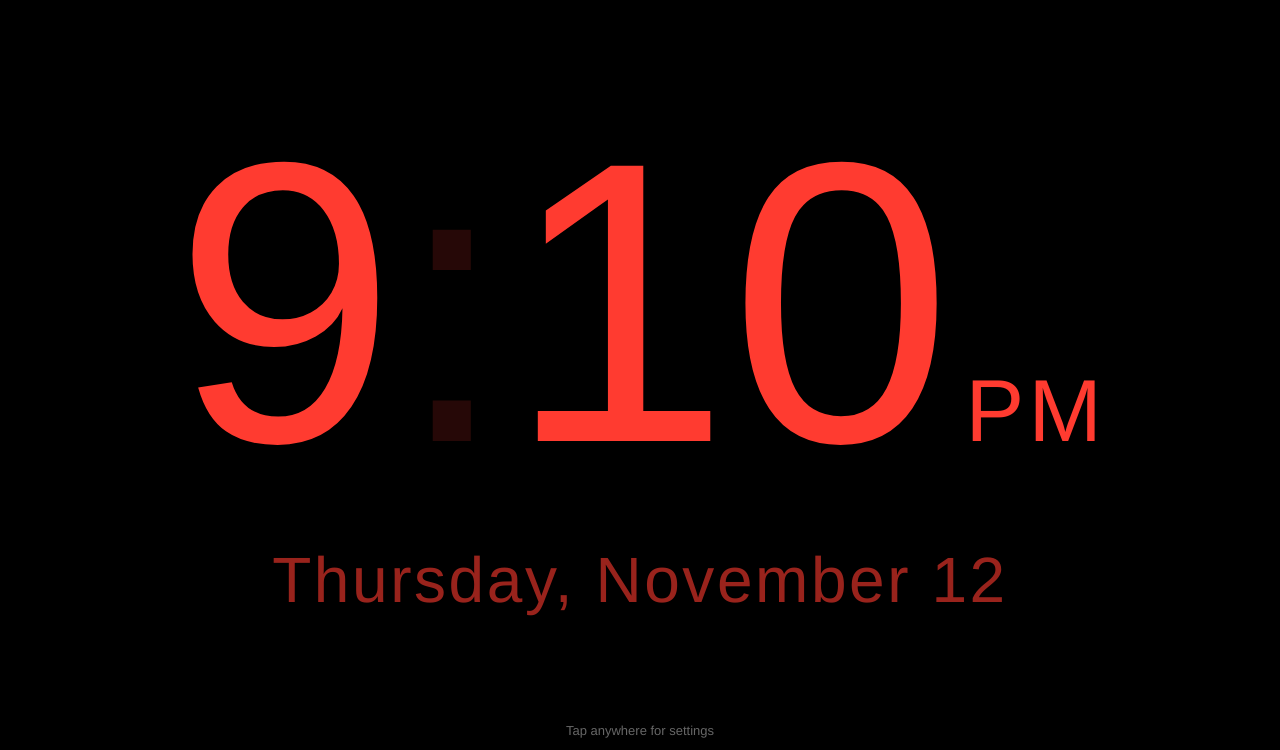
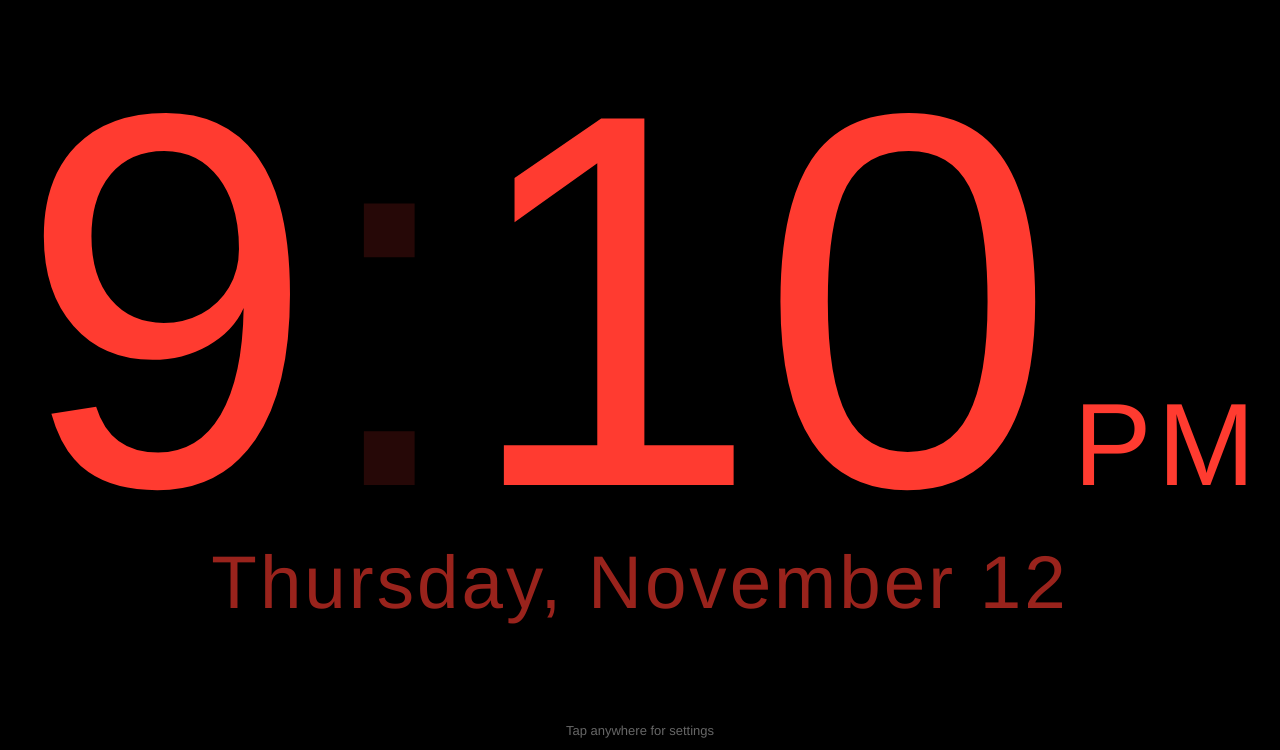
Before and after one commit to cbechtell/free-iphone-clock, a plain HTML site: page index.html in a window 1280 px wide. Shown: the part 50-800 px from the top of the page. Drawn offline with Linux system fonts and the light colour scheme.

Commit message:
Add files via upload

```diff
--- a/index.html
+++ b/index.html
@@ -30,8 +30,13 @@
     color: #fff;
     transition: opacity 2s ease;
   }
+  #clock {
+    display: flex;
+    flex-direction: column;
+    align-items: center;
+  }
   #time {
-    line-height: 1.1;
+    line-height: 0.85;
     white-space: nowrap;
     font-variant-numeric: tabular-nums;
   }
@@ -43,7 +48,7 @@
     letter-spacing: 0.05em;
   }
   #date {
-    margin-top: 0.3em;
+    margin-top: 0.15em;
     opacity: 0.6;
     white-space: nowrap;
     letter-spacing: 0.04em;
@@ -148,8 +153,10 @@
 </style>
 </head>
 <body>
-  <div id="time"><span id="hh">--</span><span id="colon">:</span><span id="mm">--</span><span id="ampm"></span></div>
-  <div id="date"></div>
+  <div id="clock">
+    <div id="time"><span id="hh">--</span><span id="colon">:</span><span id="mm">--</span><span id="ampm"></span></div>
+    <div id="date"></div>
+  </div>
   <div id="hint">Tap anywhere for settings</div>
 
   <div id="menu" data-action="close">
@@ -162,6 +169,11 @@
       <div class="row">
         <div class="seg" id="seg12" data-action="h12">12 hour</div>
         <div class="seg" id="seg24" data-action="h24">24 hour</div>
+      </div>
+      <div class="label">Show</div>
+      <div class="row">
+        <div class="seg" id="segAmpm" data-action="toggleAmpm">AM / PM</div>
+        <div class="seg" id="segDate" data-action="toggleDate">Date</div>
       </div>
       <div class="done" data-action="close">Done</div>
     </div>
@@ -207,13 +219,15 @@
   var MENU_TIMEOUT = 20;
 
   // ---------- Saved settings ----------
-  var state = { theme: 1, h24: false, font: 0 };
+  var state = { theme: 1, h24: false, font: 0, showAmpm: true, showDate: true };
   try {
     var saved = JSON.parse(localStorage.getItem("clockPrefs"));
     if (saved) {
       if (typeof saved.theme === "number" && saved.theme < themes.length) state.theme = saved.theme;
       if (typeof saved.h24 === "boolean") state.h24 = saved.h24;
       if (typeof saved.font === "number" && saved.font < fonts.length) state.font = saved.font;
+      if (typeof saved.showAmpm === "boolean") state.showAmpm = saved.showAmpm;
+      if (typeof saved.showDate === "boolean") state.showDate = saved.showDate;
     }
   } catch (e) {}
 
@@ -233,6 +247,9 @@
   var colorRow = document.getElementById("colorRow");
   var seg12 = document.getElementById("seg12");
   var seg24 = document.getElementById("seg24");
+  var segAmpm = document.getElementById("segAmpm");
+  var segDate = document.getElementById("segDate");
+  var clockEl = document.getElementById("clock");
 
   function pad(n) { return n < 10 ? "0" + n : "" + n; }
 
@@ -280,6 +297,14 @@
     seg24.style.borderColor = state.h24 ? c : "#1c1c1e";
     seg12.style.color = state.h24 ? "#ddd" : c;
     seg24.style.color = state.h24 ? c : "#ddd";
+    setToggle(segAmpm, state.showAmpm, c);
+    setToggle(segDate, state.showDate, c);
+  }
+
+  function setToggle(el, on, c) {
+    el.style.borderColor = on ? c : "#1c1c1e";
+    el.style.color = on ? c : "#666";
+    el.style.textDecoration = on ? "none" : "line-through";
   }
 
   // ---------- Clock look ----------
@@ -297,27 +322,36 @@
   }
 
   // Scale the digits to fill the screen, whatever the font or orientation.
+  // Size the time and date together so they fill the screen edge to edge.
+  // The date is sized as a fraction of the time, so one scale factor fits both.
+  var EDGE_W = 0.97, EDGE_H = 0.96, DATE_RATIO = 0.14;
   function fit() {
     var W = window.innerWidth, H = window.innerHeight;
-    var fs = H * 0.5;
+    var fs = 100;
     timeEl.style.fontSize = fs + "px";
-    var w = timeEl.offsetWidth, h = timeEl.offsetHeight;
-    var scale = Math.min(1, (W * 0.92) / w, (H * 0.62) / h);
-    fs = fs * scale;
+    dateEl.style.fontSize = (fs * DATE_RATIO) + "px";
+    var w = clockEl.offsetWidth, h = clockEl.offsetHeight;
+    if (!w || !h) return;
+    fs = fs * Math.min((W * EDGE_W) / w, (H * EDGE_H) / h);
     timeEl.style.fontSize = fs + "px";
-    dateEl.style.fontSize = Math.max(14, fs * 0.16) + "px";
+    dateEl.style.fontSize = (fs * DATE_RATIO) + "px";
   }
 
   // ---------- Ticking ----------
   var lastMinuteKey = "";
 
   function render() {
+    draw();
+    setTimeout(render, 1000 - (Date.now() % 1000) + 10);
+  }
+
+  function draw() {
     var now = new Date();
     var h = now.getHours(), m = now.getMinutes(), s = now.getSeconds();
 
     colonEl.className = (s % 2 === 0) ? "" : "off";
 
-    var key = h + ":" + m + ":" + state.h24;
+    var key = h + ":" + m + ":" + state.h24 + ":" + state.showAmpm + ":" + state.showDate;
     if (key !== lastMinuteKey) {
       lastMinuteKey = key;
       if (state.h24) {
@@ -329,6 +363,8 @@
         hhEl.textContent = "" + h12;
         ampmEl.textContent = h < 12 ? "AM" : "PM";
       }
+      ampmEl.style.display = (!state.h24 && state.showAmpm) ? "inline" : "none";
+      dateEl.style.display = state.showDate ? "block" : "none";
       mmEl.textContent = pad(m);
       dateEl.textContent = days[now.getDay()] + ", " + months[now.getMonth()] + " " + now.getDate();
 
@@ -337,8 +373,6 @@
 
       fit();
     }
-
-    setTimeout(render, 1000 - (Date.now() % 1000) + 10);
   }
 
   // ---------- Menu open/close ----------
@@ -375,7 +409,11 @@
     } else if (action === "color") {
       state.theme = idx; save(); applyLook();
     } else if (action === "h12" || action === "h24") {
-      state.h24 = (action === "h24"); lastMinuteKey = ""; save(); updateMenu();
+      state.h24 = (action === "h24"); save(); updateMenu(); draw();
+    } else if (action === "toggleAmpm") {
+      state.showAmpm = !state.showAmpm; save(); updateMenu(); draw();
+    } else if (action === "toggleDate") {
+      state.showDate = !state.showDate; save(); updateMenu(); draw();
     }
   }
 
```
